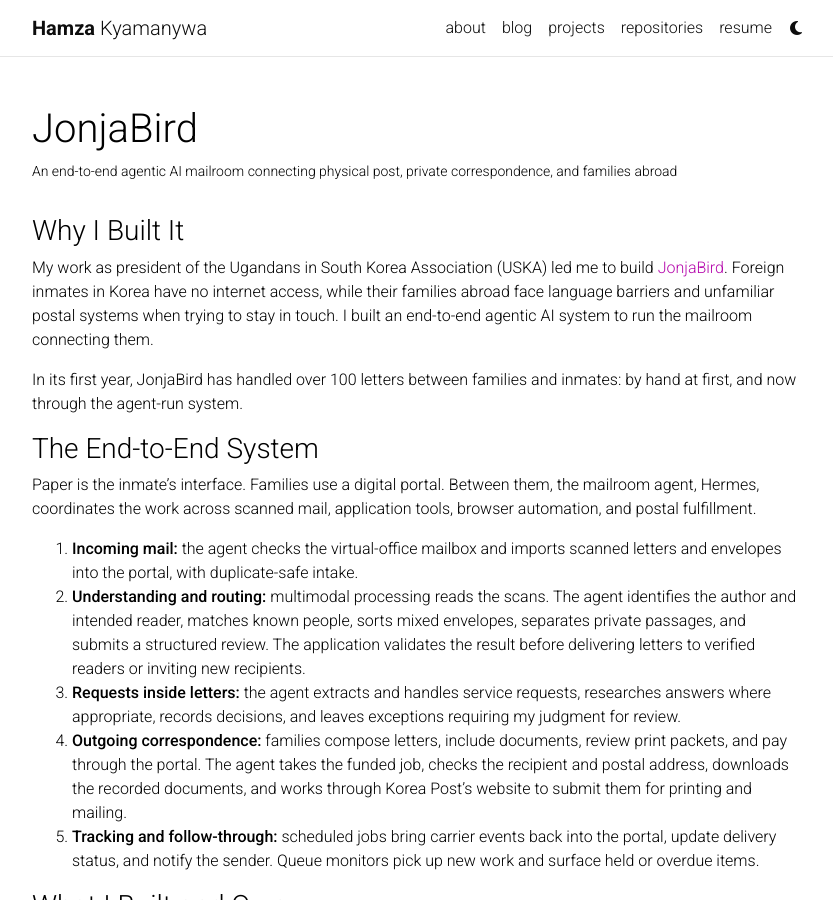
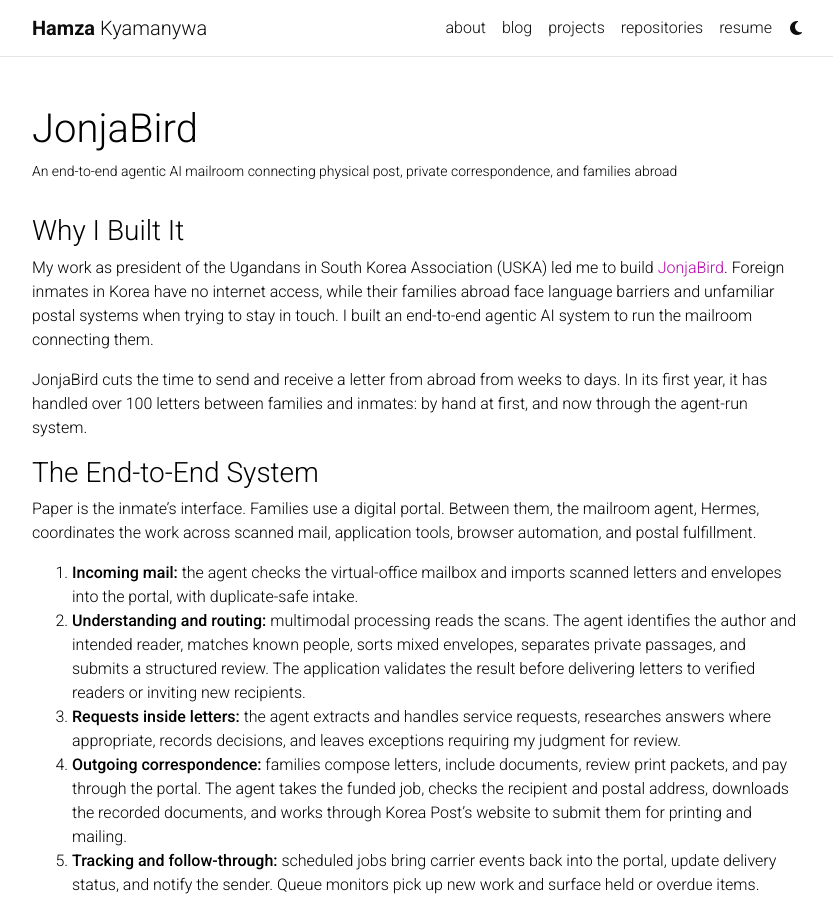
Before and after one commit to untilhamza/untilhamza.github.io, a Jekyll site: the page built from _projects/00_jonjabird.md, in a window 1280 px wide and 900 px high. Shown: the whole window, without its empty margins (223-1056 px from the left). Built offline with Jekyll 4.4.1, drawn with Linux system fonts in a browser that asks for light colours; comment, search, counter and statistics services are not loaded; a style sheet for code colours, icons or effects is not loaded.

Commit message:
Add confirmed weeks-to-days letter time to JonjaBird page

```diff
--- a/_projects/00_jonjabird.md
+++ b/_projects/00_jonjabird.md
@@ -11,7 +11,7 @@
 
 My work as president of the Ugandans in South Korea Association (USKA) led me to build [JonjaBird](https://jonjabird.com). Foreign inmates in Korea have no internet access, while their families abroad face language barriers and unfamiliar postal systems when trying to stay in touch. I built an end-to-end agentic AI system to run the mailroom connecting them.
 
-In its first year, JonjaBird has handled over 100 letters between families and inmates: by hand at first, and now through the agent-run system.
+JonjaBird cuts the time to send and receive a letter from abroad from weeks to days. In its first year, it has handled over 100 letters between families and inmates: by hand at first, and now through the agent-run system.
 
 ### The End-to-End System
 
```
Also changed, not shown: career_evidence/roles/jonjabird.md (+1 -1 lines).
